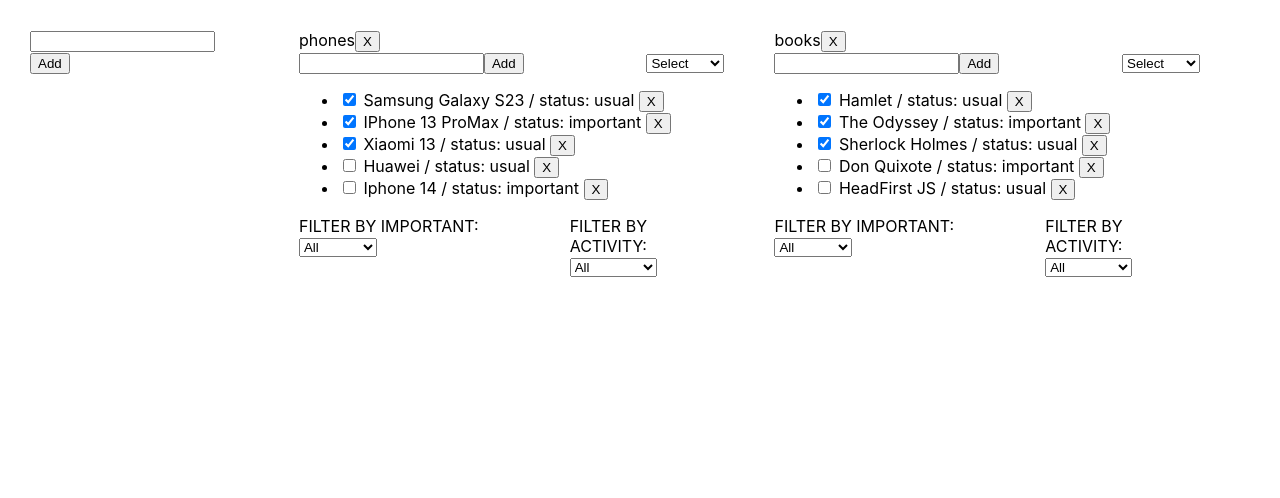
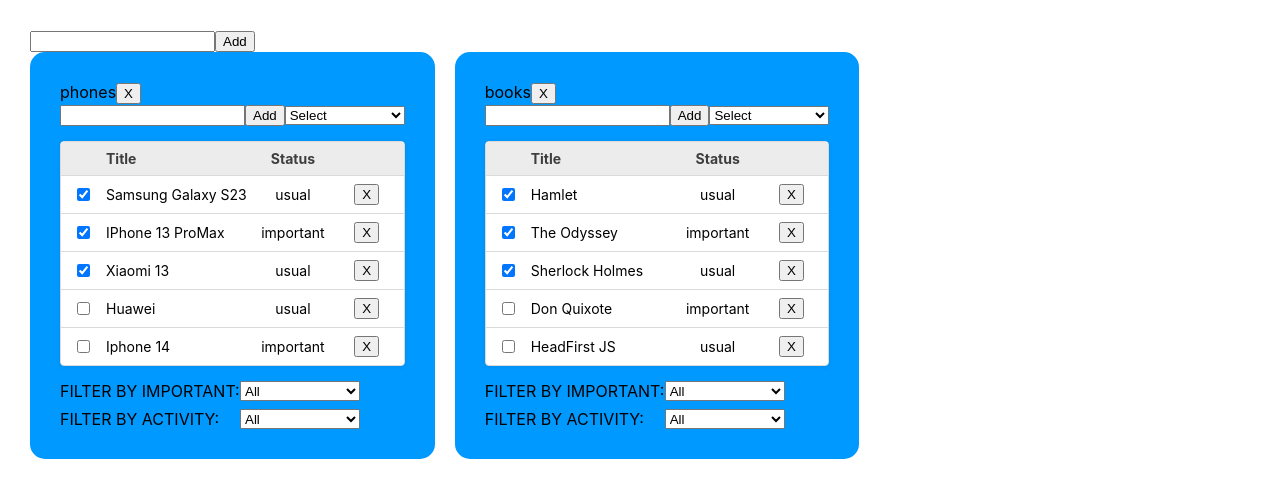
Before and after one commit to IJTINK7/wish_list, a React (Create React App) app: page / in a window 1280 px wide. Shown: the top 498 px of the page. Built offline with nearby package versions, Linux system fonts and the light colour scheme.

Commit message:
Adding styles

```diff
--- a/src/App.css
+++ b/src/App.css
@@ -1,11 +1,6 @@
 .App {
     padding: 30px;
     display: flex;
-
-}
-
-.App > div {
-    margin-right: 50px;
 }
 
 .error {
@@ -20,3 +15,105 @@
     opacity: 0.5;
     text-decoration: line-through;
 }
+.wishlist{
+    display: flex;
+    flex-direction: column;
+    max-width: 1440px;
+    margin: auto;
+}
+.wishlist__cards{
+    display: flex;
+    flex-wrap: wrap;
+    gap: 20px;
+}
+.wishlist__cardsItem{
+    padding: 30px;
+    box-sizing: border-box;
+    background: #0099ff;
+    border-radius: 15px;
+}
+.wishlist__cardFilters{
+    display: flex;
+    flex-direction: column;
+    gap: 8px;
+}
+.wishlist__cardFilter{
+    display: flex;
+}
+.wishlist__cardTitle{
+    min-width: 180px;
+}
+.wishlist__cardFilterSelect{
+    width: 120px;
+}
+
+.main-container {
+    width: 100%;
+    display: flex;
+    margin: 0;
+    justify-content: center;
+    align-items: center;
+    padding: 15px 0;
+}
+
+.table-container {
+    display: flex;
+    flex-flow: column nowrap;
+    background-color: white;
+    width: 100%;
+    margin: 0 auto;
+    border-radius: 4px;
+    border: 1px solid #DADADA;
+    box-shadow: 0px 1px 4px rgba(0, 0, 0, .08);
+}
+
+.table-row {
+    display: flex;
+    flex-flow: row nowrap;
+    width: 100%;
+    border-bottom: 1px solid #dadada;
+}
+
+.heading {
+    background-color: #ececec;
+    color: #3e3e3e;
+    font-weight: bold;
+}
+
+.row-item {
+    display: flex;
+    flex: 1;
+    font-size: 14px;
+    padding: 8px 0;
+    justify-content: center;
+    align-items: center;
+    transition: all 0.15s ease-in-out;
+}
+
+.row-item:hover {
+    cursor: pointer;
+    background-color: #F0F0F0;
+}
+
+.row-sub-container {
+    display: flex;
+    flex-flow: column nowrap;
+    flex: 1;
+}
+
+.row-sub-container .row-item {
+    padding: 8px 0;
+    border-bottom: 1px solid #dadada;
+}
+
+.table-row:last-child,
+.row-sub-container .row-item:last-child {
+    border-bottom: 0;
+}
+.row-item.checkbox{
+    max-width: 45px;
+}
+.row-item.title{
+    justify-content: left;
+    min-width: 150px;
+}
--- a/src/AppWithRedux.tsx
+++ b/src/AppWithRedux.tsx
@@ -47,13 +47,14 @@
 
 
     return (
-        <div className="App">
+        <div className="App wishlist">
             <div>
                 <SuperInput callBack={setWishlistTitle} value={wishlistTitle} onKeyDownCallBack={() => {
                 }}/>
 
                 <SuperButton callBack={addNewWishList} name={"Add"}/>
             </div>
+            <div className="wishlist__cards">
                 {wishLists.map((wl) => {
                     const wishesWhatWeWantToSee = wl.filterByStatus === 'All' ? wishes[wl.id] : wishes[wl.id].filter(el => el.status === wl.filterByStatus)
                     const wishesWhatWeWantToSeeGeneral = wl.filterByActivity === 'All' ? wishesWhatWeWantToSee :
@@ -69,5 +70,6 @@
                     />
                 })}
             </div>
+        </div>
     );
 }
--- a/src/WishList.tsx
+++ b/src/WishList.tsx
@@ -21,7 +21,7 @@
 	wishlistID: string
 	category: string
 }
-export const WishList = memo( (props: WishListPropsType) => {
+export const WishList = memo((props: WishListPropsType) => {
 
 
 	const dispatch = useDispatch()
@@ -32,10 +32,9 @@
 		return store.wishes
 	})
 
-
 	const [error, setError] = useState<string | null>(null)
 	const [oS, setOS] = useState<FilterTypeForSelect>("Select")
-	const addWishHandler = useCallback( (newValue: string) => {
+	const addWishHandler = useCallback((newValue: string) => {
 		if (oS !== "Select") {
 			if (newValue.trim() !== "") {
 				dispatch(addNewWishAC(props.wishlistID, oS, newValue))
@@ -59,7 +58,6 @@
 	const onChangeActivityFilterHandler = (value: string) => {
 		const filterId = "filterByActivity"
 		dispatch(changeWishListFilterAC(props.wishlistID, value as OsType, filterId as OsType))
-
 	}
 	const changeStatusHandler = (wishId: string, value: boolean) => {
 		dispatch(changeWishStatusAC(props.wishlistID, wishId, value))
@@ -71,7 +69,7 @@
 		dispatch(removeWishListAC(props.wishlistID))
 	}
 	return (
-		<div>
+		<div className={"wishlist__cardsItem"}>
 			<EditableSpan callBack={changeWishListTitleHandler} value={props.category}/>
 			<SuperButton callBack={removeWishListHandler} name={"X"}/>
 			<div style={{display: "flex", justifyContent: "space-between"}}>
@@ -87,32 +85,42 @@
 					{error === "Select" ? <div>{error}</div> : ""}
 				</div>
 			</div>
-			<ul>
+			<div className="main-container">
+				<div className="table-container">
+					<div className="table-row heading">
+						<div className="row-item checkbox"></div>
+						<div className="row-item title">Title</div>
+						<div className="row-item">Status</div>
+						<div className="row-item"></div>
+					</div>
 					{props.wishes.map((el: WishType, index: number) => {
 						return (
-						<li key={index}>
+							<div className="table-row" key={index}>
+								<div className="row-item checkbox">
 									<SuperCheckbox checked={el.checked} callBack={(value) => {
 										changeStatusHandler(el.id, value)
 									}}/>
-							<span> {el.title} </span>
-							<span> / status: </span>
-							<span> {el.status} </span>
+								</div>
+								<div className="row-item title"> {el.title} </div>
+								<div className="row-item"> {el.status} </div>
+								<div className="row-item">
 									<button onClick={() => removeWishHandler(el.id)}>X</button>
-						</li>
+								</div>
+							</div>
 						)
 					})}
-			</ul>
-			<div style={{display: "flex", justifyContent: "space-between"}}>
-				<div style={{marginRight: "20px"}}>
-					FILTER BY IMPORTANT:
+				</div>
+			</div>
+			<div className={"wishlist__cardFilters"}>
+				<div className={"wishlist__cardFilter1 wishlist__cardFilter"}>
+					<div className={"wishlist__cardTitle"}>FILTER BY IMPORTANT:</div>
 					<SuperSelect value={props.valueOfImportantFilter} options={[{value: 'All', label: "All"}, {
 						value: 'usual',
 						label: "usual"
 					}, {value: 'important', label: "important"}]} callBack={onChangeFilterImportantHandler}/>
 				</div>
-				<div>
-					FILTER BY ACTIVITY:
-					<div>
+				<div className={"wishlist__cardFilter2 wishlist__cardFilter"}>
+					<div className={"wishlist__cardTitle"}>FILTER BY ACTIVITY:</div>
 					<SuperSelect value={props.activityFilter} options={[{value: 'All', label: "All"}, {
 						value: 'Active',
 						label: "Active"
@@ -120,6 +128,5 @@
 				</div>
 			</div>
 		</div>
-		</div>
 	);
 })
--- a/src/index.css
+++ b/src/index.css
@@ -11,3 +11,13 @@
   font-family: source-code-pro, Menlo, Monaco, Consolas, 'Courier New',
     monospace;
 }
+
+ul{
+  margin: 0;
+  padding: 0;
+  list-style: none;
+}
+
+input[type="checkbox"] {
+  margin: 0;
+}
--- a/src/superComponents/SuperSelect.tsx
+++ b/src/superComponents/SuperSelect.tsx
@@ -24,7 +24,7 @@
             callBack(e.currentTarget.value)
     }
     return (
-        <select value={value}  onChange={onChangeHandler}>
+        <select value={value}  onChange={onChangeHandler} className={"wishlist__cardFilterSelect"}>
             {options.map((el, index)=><option key={index} value={el.value}>{el.label}</option>)}
         </select>
     );
```
Lines whose indentation alone changed are shown as unchanged.
